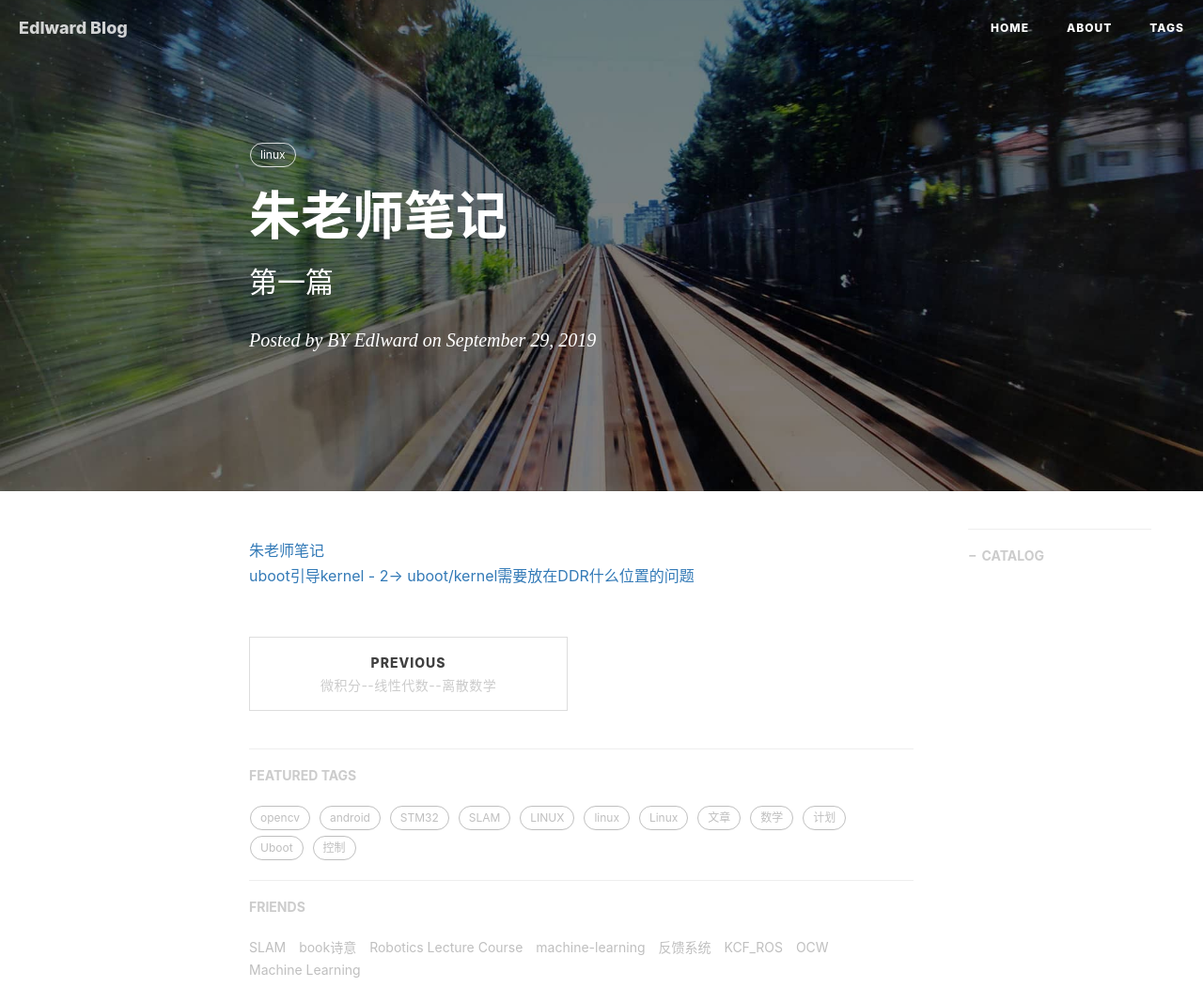
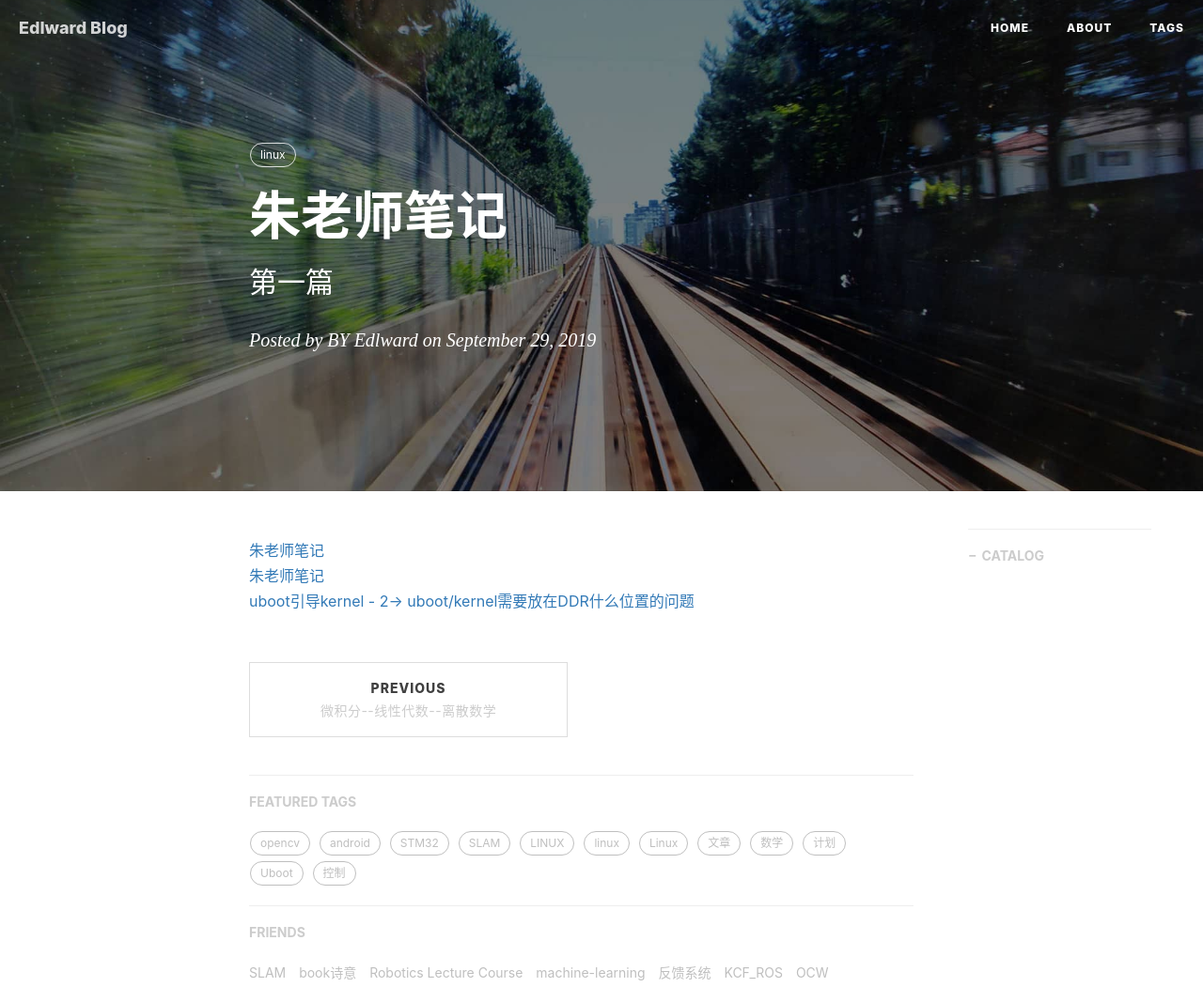
Before and after one commit to gary-robotics/dlward, a Jekyll site: the page built from _posts/2019-09-28-朱老师笔记-2019.markdown, in a window 1280 px wide, cut to the strip 0-1051 px from the top of the page. Shown: the whole strip at 94% size. Built offline with Jekyll 4.4.1, drawn with Linux system fonts in a browser that asks for light colours; nearby versions of some CDN libraries; comment, search, counter and statistics services are not loaded.

Commit message:
Update 2019-09-28-朱老师笔记-2019.markdown

```diff
--- a/_posts/2019-09-28-朱老师笔记-2019.markdown
+++ b/_posts/2019-09-28-朱老师笔记-2019.markdown
@@ -10,4 +10,5 @@ tags:                               #标签
     - linux
 ---
 [朱老师笔记](https://www.cnblogs.com/biaohc/p/6629113.html)
+[朱老师笔记](https://www.cnblogs.com/liusiluandzhangkun/)
 [uboot引导kernel - 2-> uboot/kernel需要放在DDR什么位置的问题](https://blog.csdn.net/wowricky/article/details/83218356)
```
